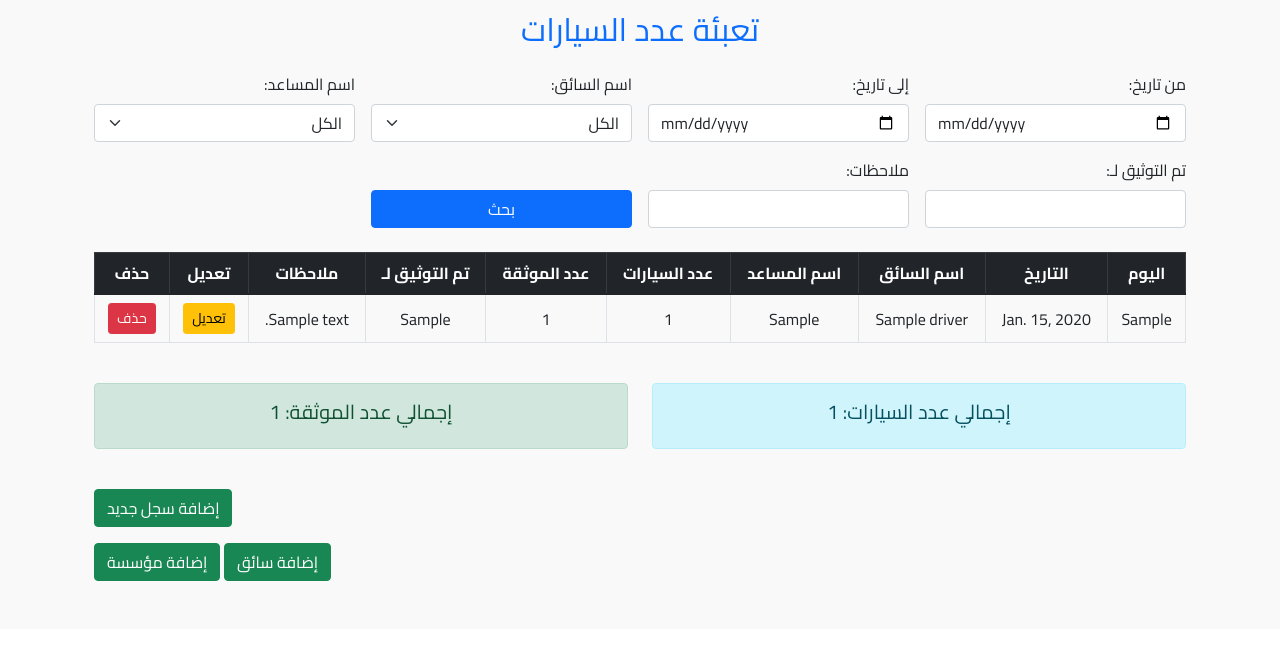
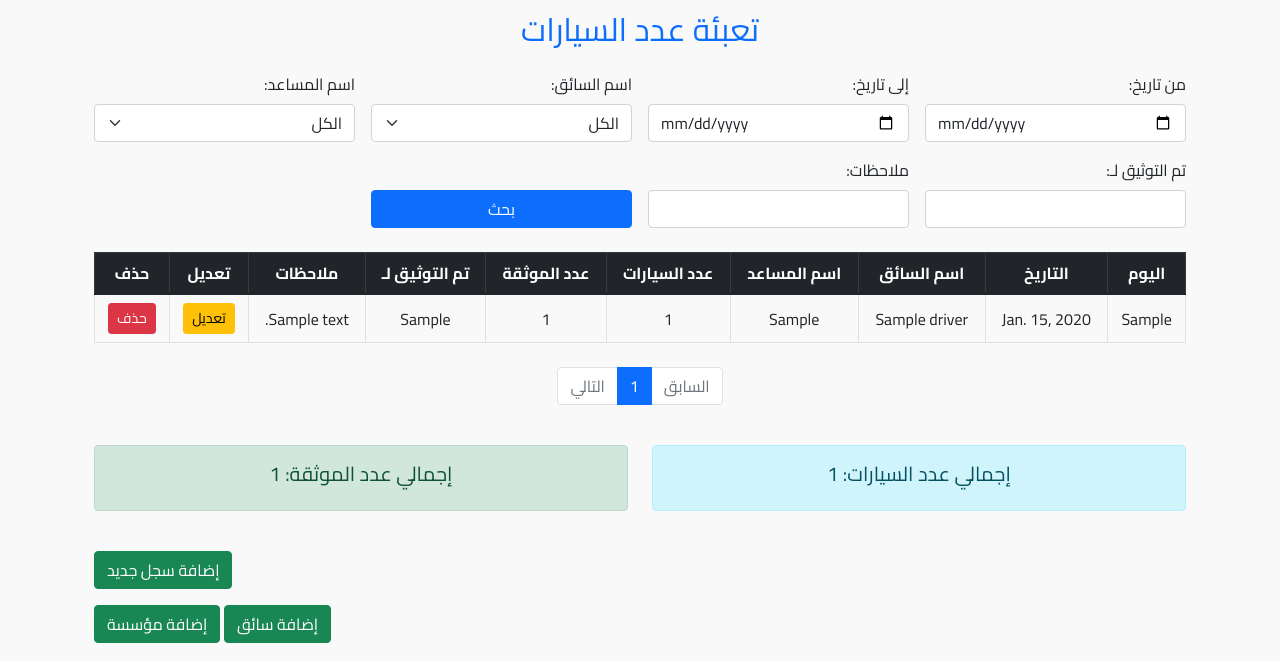
Before and after one commit to IsmailFH/Water-plant, a Django app: page /car_records_list/ in a window 1280 px wide. Shown: the part 464-1125 px from the top of the page. Before the commit the page ends 1045 px from the top, so only its background shows below. Run offline with Django 5.2, Linux system fonts and the light colour scheme; a user stored in the database is signed in; tables that the repository leaves empty hold one stand-in row (values such as "Sample post"); some libraries are stand-ins or nearby versions.

Commit message:
pageination

```diff
--- a/reports/views.py
+++ b/reports/views.py
@@ -482,6 +482,12 @@ def add_car_record(request):
         form = CarRecordsForm()
     return render(request, 'cars/add_car_record.html', {'form': form})
 
+from django.shortcuts import render
+from django.db.models import Sum
+from django.core.paginator import Paginator, EmptyPage, PageNotAnInteger
+from django.contrib.auth.decorators import login_required
+from .models import CarRecords, Driver, Worker, Institution
+from .decorators import manager_only  # حسب مشروعك
 
 @login_required
 @manager_only
@@ -506,22 +512,31 @@ def car_records_list(request):
         assistant_name = Worker.objects.filter(id=selected_assistant_id).values_list("name", flat=True).first()
         if assistant_name:
             records = records.filter(assistant__icontains=assistant_name)
-
     if selected_institutions:
         records = records.filter(name__institution__in=selected_institutions)
-
     if selected_documented_for:
         records = records.filter(documented_for__icontains=selected_documented_for)
-
     if selected_notes:
         records = records.filter(notes__icontains=selected_notes)
+
+    records = records.order_by('-date')
 
     total_car_count = records.aggregate(total=Sum('car_count'))['total'] or 0
     total_documented_count = records.aggregate(total=Sum('documented_count'))['total'] or 0
 
+    # ✨ Pagination
+    paginator = Paginator(records, 20)
+    page = request.GET.get('page')
+    try:
+        records = paginator.page(page)
+    except PageNotAnInteger:
+        records = paginator.page(1)
+    except EmptyPage:
+        records = paginator.page(paginator.num_pages)
+
     drivers = Driver.objects.all()
     assistants = Worker.objects.all()
-    companies=Institution.objects.all()
+    companies = Institution.objects.all()
 
     context = {
         'records': records,
@@ -529,17 +544,17 @@ def car_records_list(request):
         'end_date': end_date,
         'drivers': drivers,
         'assistants': assistants,
+        'companies': companies,
         'selected_driver_id': selected_driver_id,
         'selected_assistant_id': selected_assistant_id,
         'selected_institutions': selected_institutions,
-        'companies':companies,
         'selected_documented_for': selected_documented_for,
         'selected_notes': selected_notes,
         'total_car_count': total_car_count,
         'total_documented_count': total_documented_count,
-
     }
     return render(request, 'cars/car_records_list.html', context)
+
 
 
 from django.shortcuts import render, get_object_or_404, redirect
--- a/templates/cars/car_records_list.html
+++ b/templates/cars/car_records_list.html
@@ -97,6 +97,45 @@
 </tbody>
 
         </table>
+        <!-- Pagination Controls -->
+<div class="d-flex justify-content-center mt-4">
+    <nav aria-label="Page navigation">
+        <ul class="pagination">
+            {% if records.has_previous %}
+                <li class="page-item">
+                    <a class="page-link" href="?{% if request.GET %}{{ request.GET.urlencode }}&{% endif %}page={{ records.previous_page_number }}">السابق</a>
+                </li>
+            {% else %}
+                <li class="page-item disabled">
+                    <span class="page-link">السابق</span>
+                </li>
+            {% endif %}
+
+            {% for num in records.paginator.page_range %}
+                {% if records.number == num %}
+                    <li class="page-item active">
+                        <span class="page-link">{{ num }}</span>
+                    </li>
+                {% else %}
+                    <li class="page-item">
+                        <a class="page-link" href="?{% if request.GET %}{{ request.GET.urlencode }}&{% endif %}page={{ num }}">{{ num }}</a>
+                    </li>
+                {% endif %}
+            {% endfor %}
+
+            {% if records.has_next %}
+                <li class="page-item">
+                    <a class="page-link" href="?{% if request.GET %}{{ request.GET.urlencode }}&{% endif %}page={{ records.next_page_number }}">التالي</a>
+                </li>
+            {% else %}
+                <li class="page-item disabled">
+                    <span class="page-link">التالي</span>
+                </li>
+            {% endif %}
+        </ul>
+    </nav>
+</div>
+
     </div>
 
 
```
